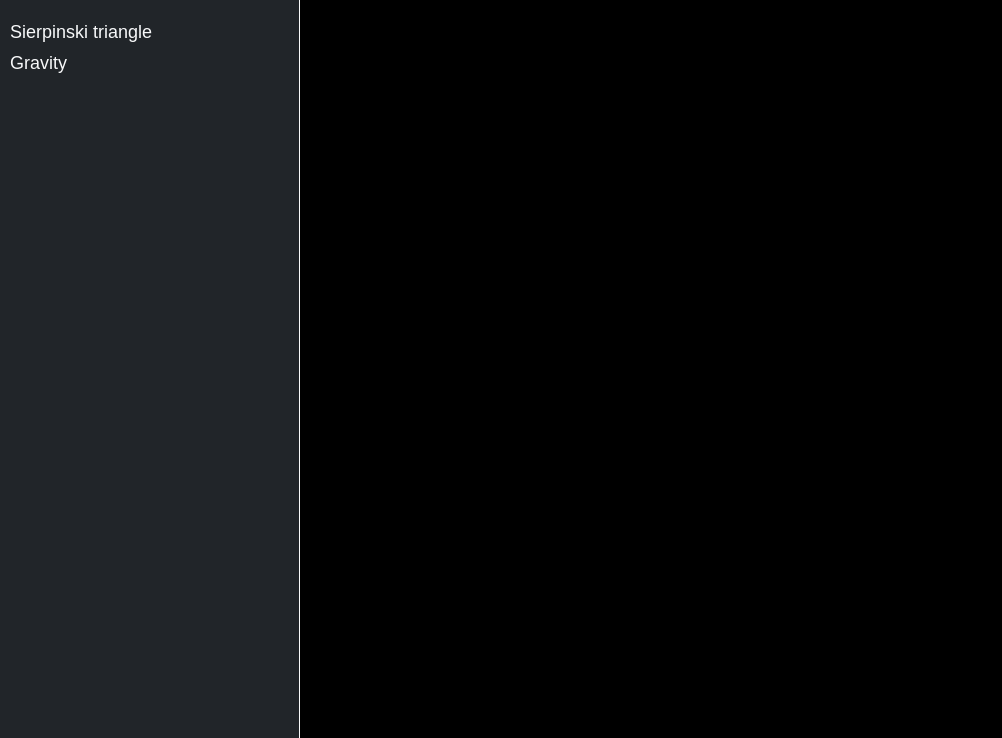
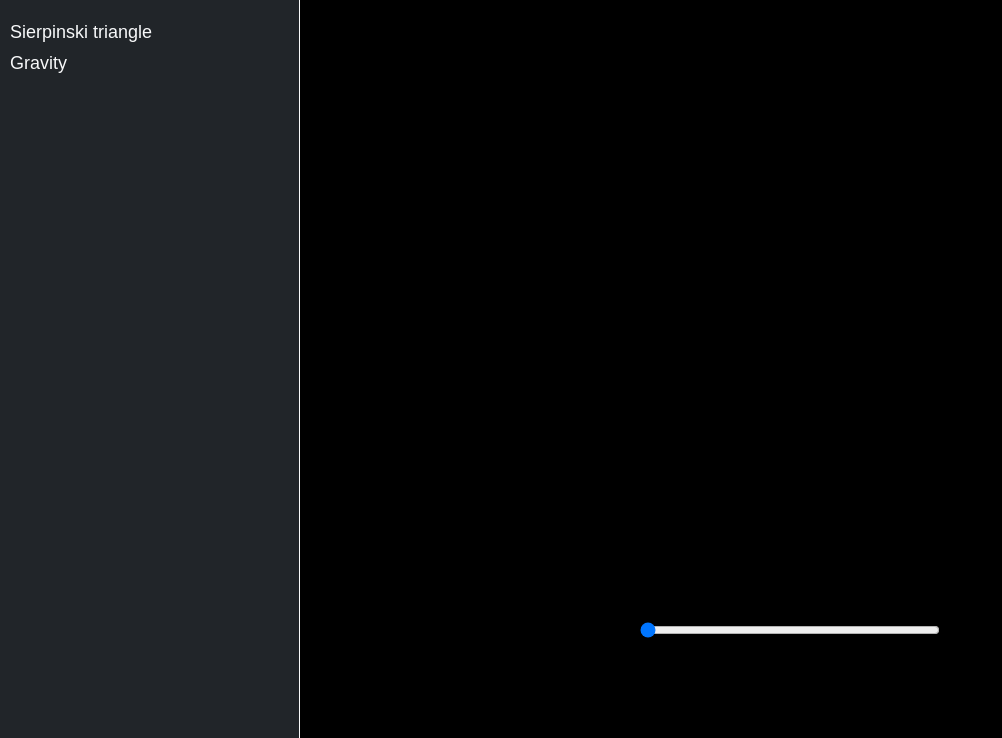
Before and after one commit to yargr96/my-pens, a website built with webpack: page src/index.ejs in a window 1280 px wide. Both pictures are taken after a click on the element "Sierpinski triangle". Shown: the part 62-800 px from the top of the page, without its empty margins (0-1002 px from the left). Built offline with nearby package versions, Linux system fonts and the light colour scheme.

Commit message:
navbar proto functionality

```diff
--- a/src/index.ejs
+++ b/src/index.ejs
@@ -15,8 +15,8 @@
                 Yaroslav Gromov
             </div>
             <div class="sidebar__items">
-                <div class="sidebar__item">Sierpinski triangle</div>
-                <div class="sidebar__item">Gravity</div>
+                <div class="sidebar__item nav-item" data-nav="sierpinskiTriangle">Sierpinski triangle</div>
+                <div class="sidebar__item nav-item" data-nav="gravity">Gravity</div>
             </div>
         </div>
         <div id="content" class="page__content"></div>
--- a/src/index.ts
+++ b/src/index.ts
@@ -10,7 +10,17 @@ const modules = {
 
 const app = (): void => {
     const mountElement = document.querySelector('#content');
-    modules.gravity(mountElement);
+
+    const navElements: NodeListOf<HTMLElement> = document.querySelectorAll('.nav-item');
+    navElements.forEach((element) => {
+        element.addEventListener('click', () => {
+            const { nav }: {
+                nav: keyof typeof modules
+            } = element.dataset as { nav: keyof typeof modules };
+
+            modules[nav](mountElement);
+        });
+    });
 };
 
 document.addEventListener('DOMContentLoaded', app);
```
